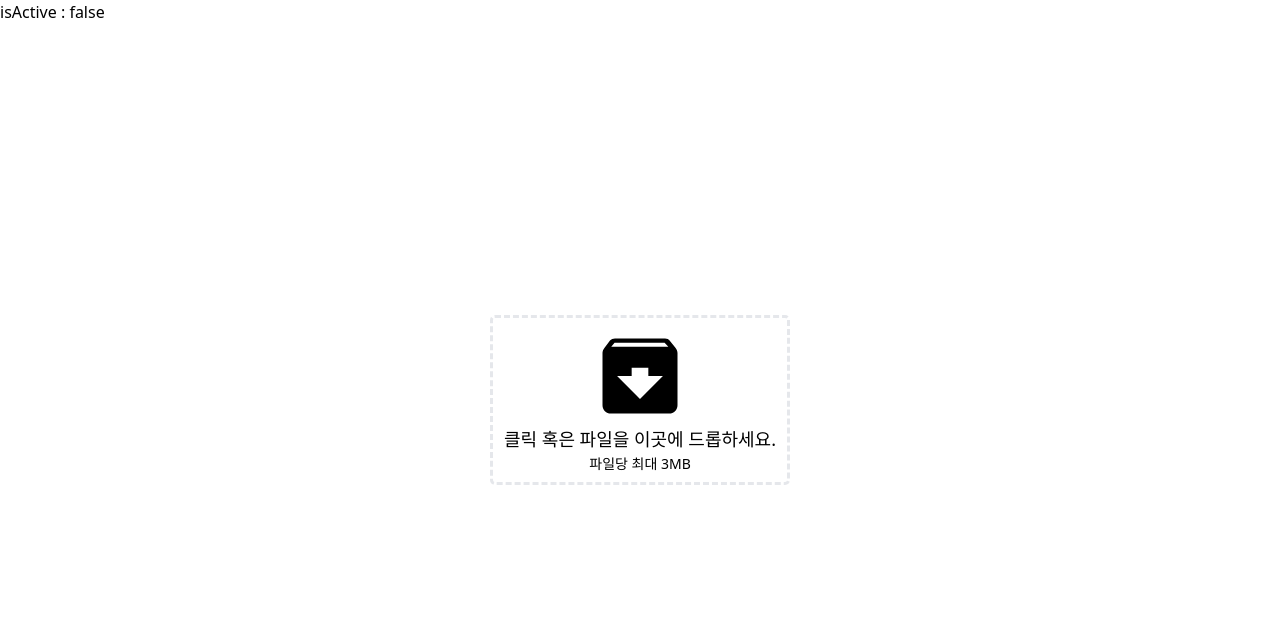
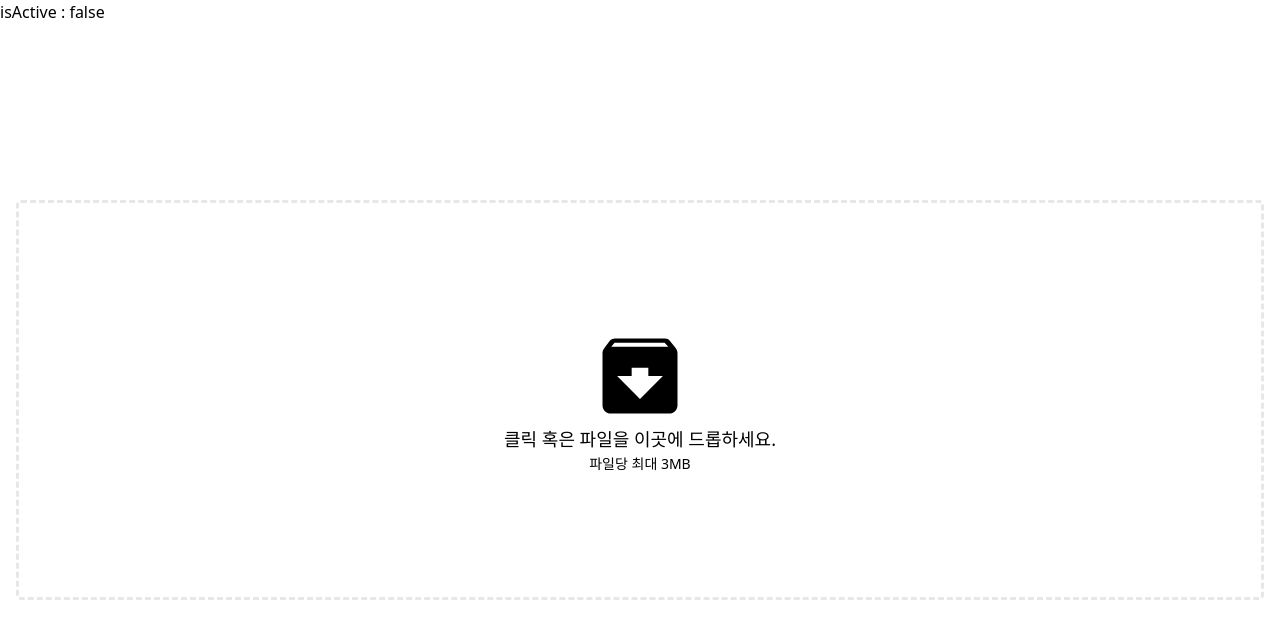
Before and after one commit to hyr0208/project, a React (Create React App) app: page / in a window 1280 px wide. Shown: the top 638 px of the page. Built offline with nearby package versions, Linux system fonts and the light colour scheme.

Commit message:
handleDrop 추가

```diff
--- a/src/components/InputType.js
+++ b/src/components/InputType.js
@@ -2,6 +2,7 @@ import React, { useState } from "react";
 
 function InputType() {
   const [imageSrc, setImageSrc] = useState("");
+  const [isActive, setActive] = useState(false);
 
   const Logo = () => (
     <svg className="w-[100px] h-[100px]" x="0px" y="0px" viewBox="0 0 24 24">
@@ -12,7 +13,19 @@ function InputType() {
       />
     </svg>
   );
-  const [isActive, setActive] = useState(false);
+
+  const handleDragOver = (event) => {
+    event.preventDefault();
+  };
+
+  const handleDrop = (event) => {
+    event.preventDefault();
+
+    const file = event.dataTransfer.files[0];
+    setActive(false);
+
+    encodeFileToBase64(file);
+  };
 
   /**
    *
@@ -45,24 +58,37 @@ function InputType() {
       <p className="absolute top-0">isActive : {isActive.toString()}</p>
       <label
         onDragEnter={handleDragEnter}
+        onDragOver={handleDragOver}
         onDragLeave={handleDragLeave}
-        className={`w-[300px] h-[170px] m-auto bg-white rounded-[5px] border-dashed border-[3px] flex justify-center flex-col items-center cursor-pointer ${
+        onDrop={handleDrop}
+        htmlFor="inputFile"
+        className={`w-full m-4 h-1/2 bg-white rounded-[5px] border-dashed border-[3px] flex justify-center flex-col items-center  cursor-pointer ${
           isActive && "border-[#111] bg-[#efeef3]"
         }`}
       >
+        <div>
           <input
             className="hidden"
             type="file"
+            id="inputFile"
             onChange={(e) => {
               encodeFileToBase64(e.target.files[0]);
             }}
           />
+          {imageSrc ? (
+            <div>
+              <img src={imageSrc} alt="preview-img" />
+            </div>
+          ) : (
+            <div className="flex justify-center flex-col items-center">
               <Logo />
               <p className="text-[18px] font-medium">
                 클릭 혹은 파일을 이곳에 드롭하세요.
               </p>
               <p className="text-[14px]">파일당 최대 3MB</p>
-        <div>{imageSrc && <img src={imageSrc} alt="preview-img" />}</div>
+            </div>
+          )}
+        </div>
       </label>
     </div>
   );
```
Also changed, not shown: 1 other file (tests, documents, lock files or other folders). Lines whose indentation alone changed are shown as unchanged.
